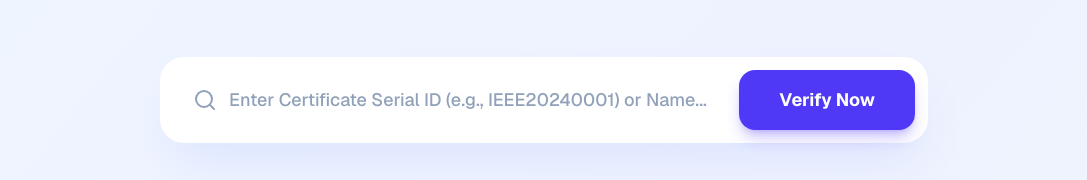
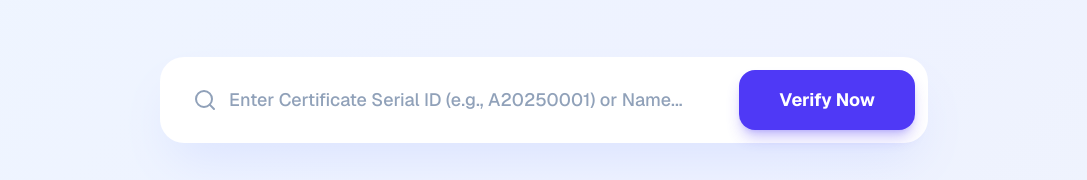
Before and after one commit to Abhijit12322/IEEEDU-Certificate-Database, a Next.js app: page / in a window 1280 px wide. Shown: the part 387-567 px from the top of the page, without its empty margins (96-1183 px from the left). Built offline with nearby package versions, Linux system fonts and the light colour scheme.

Commit message:
Update app

```diff
--- a/app/page.tsx
+++ b/app/page.tsx
@@ -128,7 +128,7 @@ function App() {
                 type="text"
                 value={serialNo}
                 onChange={(e) => setSerialNo(e.target.value)}
-                placeholder="Enter Certificate Serial ID (e.g., IEEE20240001) or Name..."
+                placeholder="Enter Certificate Serial ID (e.g., A20250001) or Name..."
                 className="block w-full pl-14 pr-4 py-4 bg-transparent border-transparent focus:border-transparent focus:ring-0 text-slate-900 placeholder-slate-400 text-lg font-medium"
               />
             </div>
```
